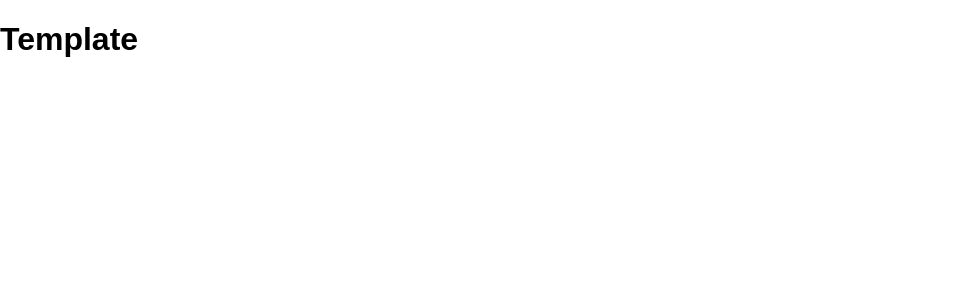
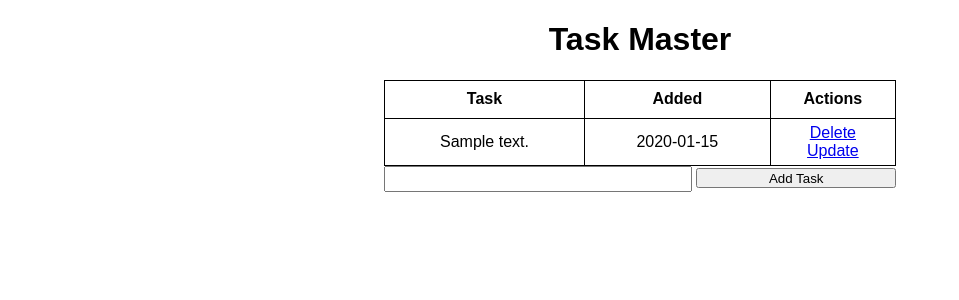
Before and after one commit to IslombekA/Flask_Task_Master_App, a Flask app: page / in a window 1280 px wide. Shown: the top 300 px of the page, without its empty margins (0-959 px from the left). Run offline with Flask 3, Linux system fonts and the light colour scheme; tables that the repository leaves empty hold one stand-in row (values such as "Sample post").

Commit message:
Finished app

```diff
--- a/app.py
+++ b/app.py
@@ -1,9 +1,66 @@
-from flask import Flask, render_template
+from flask import Flask, render_template, request, redirect
+from flask_sqlalchemy import SQLAlchemy
+from datetime import datetime
+
 app = Flask(__name__)
+app.config['SQLALCHEMY_DATABASE_URI'] = 'sqlite:///text.db'
+db = SQLAlchemy(app)
 
-@app.route('/')
+class Todo(db.Model):
+    id = db.Column(db.Integer, primary_key = True)
+    content = db.Column(db.String(200), nullable = False)
+    completed = db.Column(db.Integer, default = 0)
+    date_created = db.Column(db.DateTime, default=datetime.utcnow)
+
+
+    def __repr__(self):
+        return '<task %r>' % self.id
+
+with app.app_context():
+    db.create_all()
+
+@app.route('/', methods = ['POST', 'GET'])
 def index():
-    return render_template('index.html')
+    if request.method == 'POST':
+        task_content = request.form['content']
+        new_task = Todo(content = task_content)
+
+        try:
+            db.session.add(new_task)
+            db.session.commit()
+            return redirect('/')
+        except:
+            return "There was an issue adding your task"
+    else:
+        tasks = Todo.query.order_by(Todo.date_created).all()
+        return render_template('index.html', tasks=tasks)
+
+@app.route('/delete/<int:id>')
+def delete(id):
+    task_to_delete = Todo.query.get_or_404(id)
+
+    try:
+        db.session.delete(task_to_delete)
+        db.session.commit()
+        return redirect('/')
+    except:
+        return 'There was an issue trying to delete that task'
+
+@app.route('/update/<int:id>', methods=['GET', 'POST'])
+def update(id):
+    task = Todo.query.get_or_404(id)
+
+    if request.method == 'POST':
+        task.content = request.form['content']
+
+        try:
+            db.session.commit()
+            return redirect('/')
+        except:
+            return 'There was an issue updating your task'
+
+    else:
+        return render_template('update.html', task=task)
 
 if __name__ == "__main__":
     app.run(debug=True)
--- a/static/css/main.css
+++ b/static/css/main.css
@@ -2,3 +2,41 @@ body {
     margin: 0;
     font-family: sans-serif;
 }
+
+table, th, td {
+    border: 1px solid;
+}
+
+th {
+    height: 35px;
+}
+
+table{
+    border-collapse: collapse;
+    width: 40%;
+    margin-left: auto;
+    margin-right: auto;
+
+}
+
+td {
+    text-align: center;
+    padding: 5px;
+}
+
+.form {
+    margin-top: 20px;
+}
+
+form {
+    text-align: center;
+}
+input {
+    width: 200px;
+    height: 20px;
+}
+
+#content {
+    width: 300px;
+    height: 20px;
+}
--- a/templates/index.html
+++ b/templates/index.html
@@ -1,9 +1,40 @@
 {% extends 'base.html' %}
 
 {% block head %}
-
+<title>Task Master</title>
 {% endblock %}
 
 {% block body %}
-<h1>Template</h1>
+
+<div class="content">
+    <h1 style="text-align: center;">Task Master</h1>
+    {% if tasks|length < 1 %}
+    <h4 style="text-align: center;">There are no tasks. Create one below!</h4>
+    {% else %}
+    <table>
+        <tr>
+            <th>Task</th>
+            <th>Added</th>
+            <th>Actions</th>
+        </tr>
+        {% for task in tasks %}
+            <tr>
+                <td>{{ task.content }}</td>
+                <td>{{ task.date_created.date() }}</td>
+                <td>
+                    <a href="/delete/{{task.id}}">Delete</a>
+                    <br>
+                    <a href="/update/{{task.id}}">Update</a>
+                </td>
+            </tr>
+        {% endfor %}
+    </table>
+    {% endif %}
+
+    <form action="/" method = "POST">
+        <input type="text" name="content" id="content">
+        <input type="submit" value="Add Task">
+    </form>
+</div>
+
 {% endblock %}
```
Also changed, not shown: templates/update.html (added, +18 -0 lines), instance/text.db (added).
